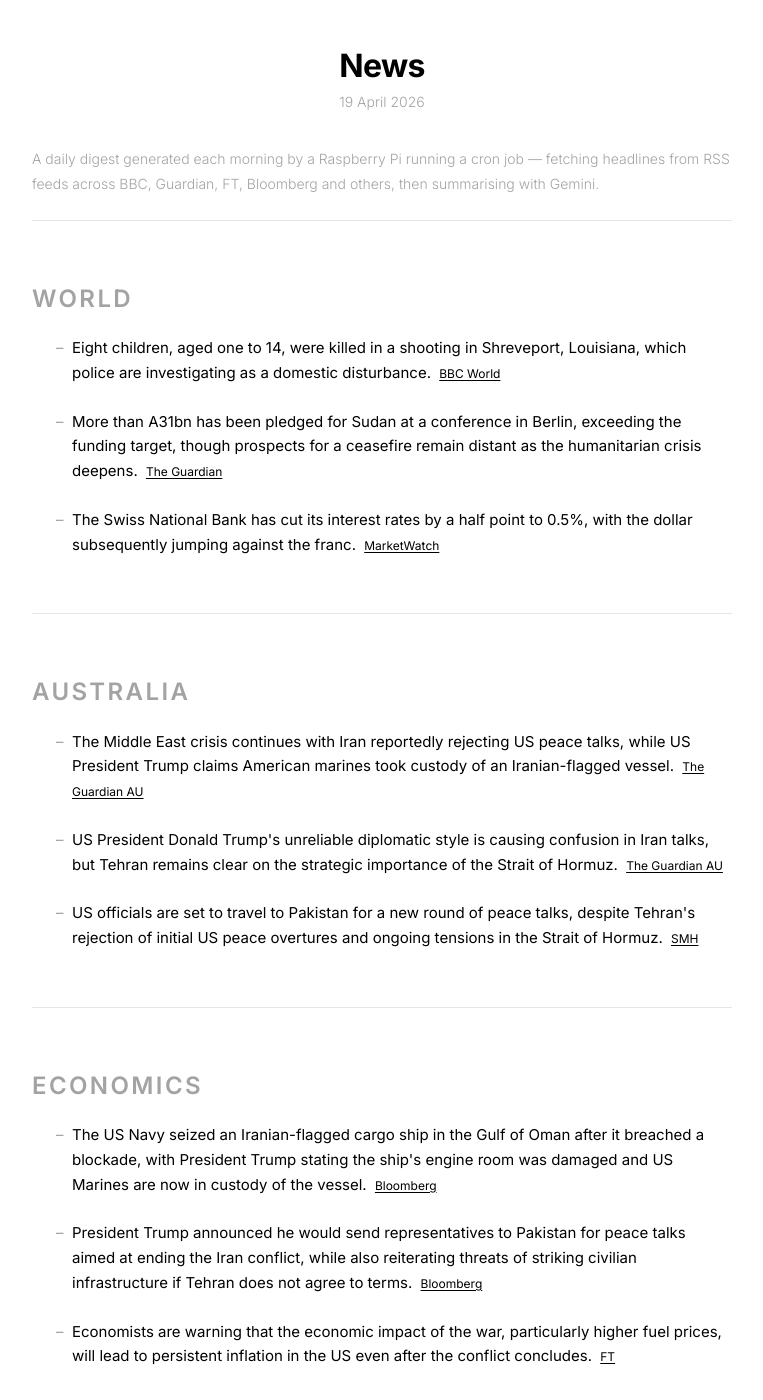
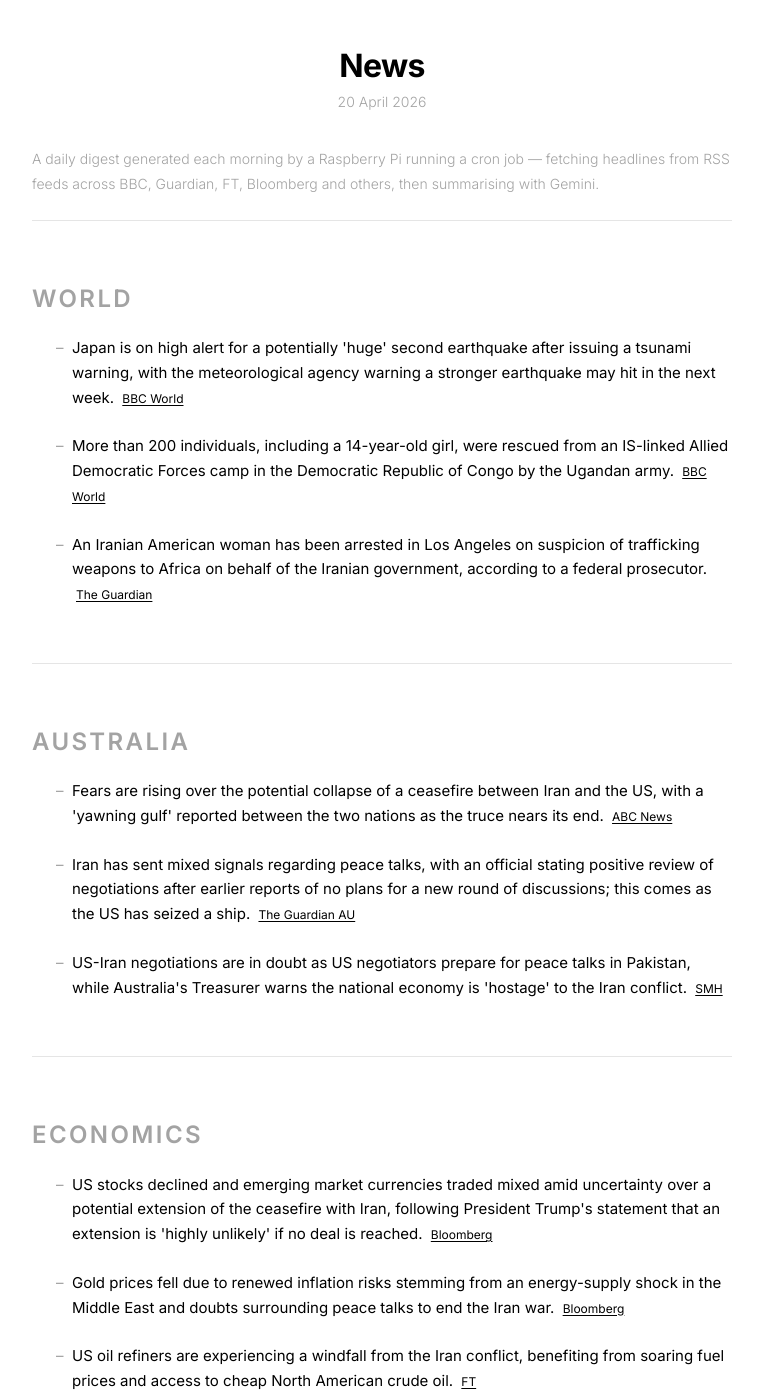
Before and after one commit to s-jac/s-jac.github.io, a Jekyll site: the page built from projects/news.html, in a window 1280 px wide and 1400 px high. Shown: the whole window, without its empty margins (258-1021 px from the left). Built offline with Jekyll 4.4.1, drawn with Linux system fonts in a browser that asks for light colours; some of the changed text lies outside the part shown.

Commit message:
daily news update 20 April 2026

```diff
--- a/_data/news.json
+++ b/_data/news.json
@@ -1,24 +1,24 @@
 {
-  "date": "19 April 2026",
-  "generated_at": "2026-04-19T21:00:26.071130+00:00",
+  "date": "20 April 2026",
+  "generated_at": "2026-04-20T21:01:57.484867+00:00",
   "sections": [
     {
       "heading": "World",
       "bullets": [
         {
-          "text": "Eight children, aged one to 14, were killed in a shooting in Shreveport, Louisiana, which police are investigating as a domestic disturbance.",
+          "text": "Japan is on high alert for a potentially 'huge' second earthquake after issuing a tsunami warning, with the meteorological agency warning a stronger earthquake may hit in the next week.",
           "source": "BBC World",
           "url": "https://www.bbc.com/news/world"
         },
         {
-          "text": "More than \nA31bn has been pledged for Sudan at a conference in Berlin, exceeding the funding target, though prospects for a ceasefire remain distant as the humanitarian crisis deepens.",
+          "text": "More than 200 individuals, including a 14-year-old girl, were rescued from an IS-linked Allied Democratic Forces camp in the Democratic Republic of Congo by the Ugandan army.",
+          "source": "BBC World",
+          "url": "https://www.bbc.com/news/world"
+        },
+        {
+          "text": "An Iranian American woman has been arrested in Los Angeles on suspicion of trafficking weapons to Africa on behalf of the Iranian government, according to a federal prosecutor.",
           "source": "The Guardian",
           "url": "https://www.theguardian.com"
-        },
-        {
-          "text": "The Swiss National Bank has cut its interest rates by a half point to 0.5%, with the dollar subsequently jumping against the franc.",
-          "source": "MarketWatch",
-          "url": "https://www.marketwatch.com"
         }
       ]
     },
@@ -26,17 +26,17 @@
       "heading": "Australia",
       "bullets": [
         {
-          "text": "The Middle East crisis continues with Iran reportedly rejecting US peace talks, while US President Trump claims American marines took custody of an Iranian-flagged vessel.",
+          "text": "Fears are rising over the potential collapse of a ceasefire between Iran and the US, with a 'yawning gulf' reported between the two nations as the truce nears its end.",
+          "source": "ABC News",
+          "url": "https://www.abc.net.au/news"
+        },
+        {
+          "text": "Iran has sent mixed signals regarding peace talks, with an official stating positive review of negotiations after earlier reports of no plans for a new round of discussions; this comes as the US has seized a ship.",
           "source": "The Guardian AU",
           "url": "https://www.theguardian.com/au"
         },
         {
-          "text": "US President Donald Trump's unreliable diplomatic style is causing confusion in Iran talks, but Tehran remains clear on the strategic importance of the Strait of Hormuz.",
-          "source": "The Guardian AU",
-          "url": "https://www.theguardian.com/au"
-        },
-        {
-          "text": "US officials are set to travel to Pakistan for a new round of peace talks, despite Tehran's rejection of initial US peace overtures and ongoing tensions in the Strait of Hormuz.",
+          "text": "US-Iran negotiations are in doubt as US negotiators prepare for peace talks in Pakistan, while Australia's Treasurer warns the national economy is 'hostage' to the Iran conflict.",
           "source": "SMH",
           "url": "https://www.smh.com.au"
         }
@@ -46,17 +46,17 @@
       "heading": "Economics",
       "bullets": [
         {
-          "text": "The US Navy seized an Iranian-flagged cargo ship in the Gulf of Oman after it breached a blockade, with President Trump stating the ship's engine room was damaged and US Marines are now in custody of the vessel.",
+          "text": "US stocks declined and emerging market currencies traded mixed amid uncertainty over a potential extension of the ceasefire with Iran, following President Trump's statement that an extension is 'highly unlikely' if no deal is reached.",
           "source": "Bloomberg",
           "url": "https://www.bloomberg.com/markets"
         },
         {
-          "text": "President Trump announced he would send representatives to Pakistan for peace talks aimed at ending the Iran conflict, while also reiterating threats of striking civilian infrastructure if Tehran does not agree to terms.",
+          "text": "Gold prices fell due to renewed inflation risks stemming from an energy-supply shock in the Middle East and doubts surrounding peace talks to end the Iran war.",
           "source": "Bloomberg",
           "url": "https://www.bloomberg.com/markets"
         },
         {
-          "text": "Economists are warning that the economic impact of the war, particularly higher fuel prices, will lead to persistent inflation in the US even after the conflict concludes.",
+          "text": "US oil refiners are experiencing a windfall from the Iran conflict, benefiting from soaring fuel prices and access to cheap North American crude oil.",
           "source": "FT",
           "url": "https://www.ft.com"
         }
```
